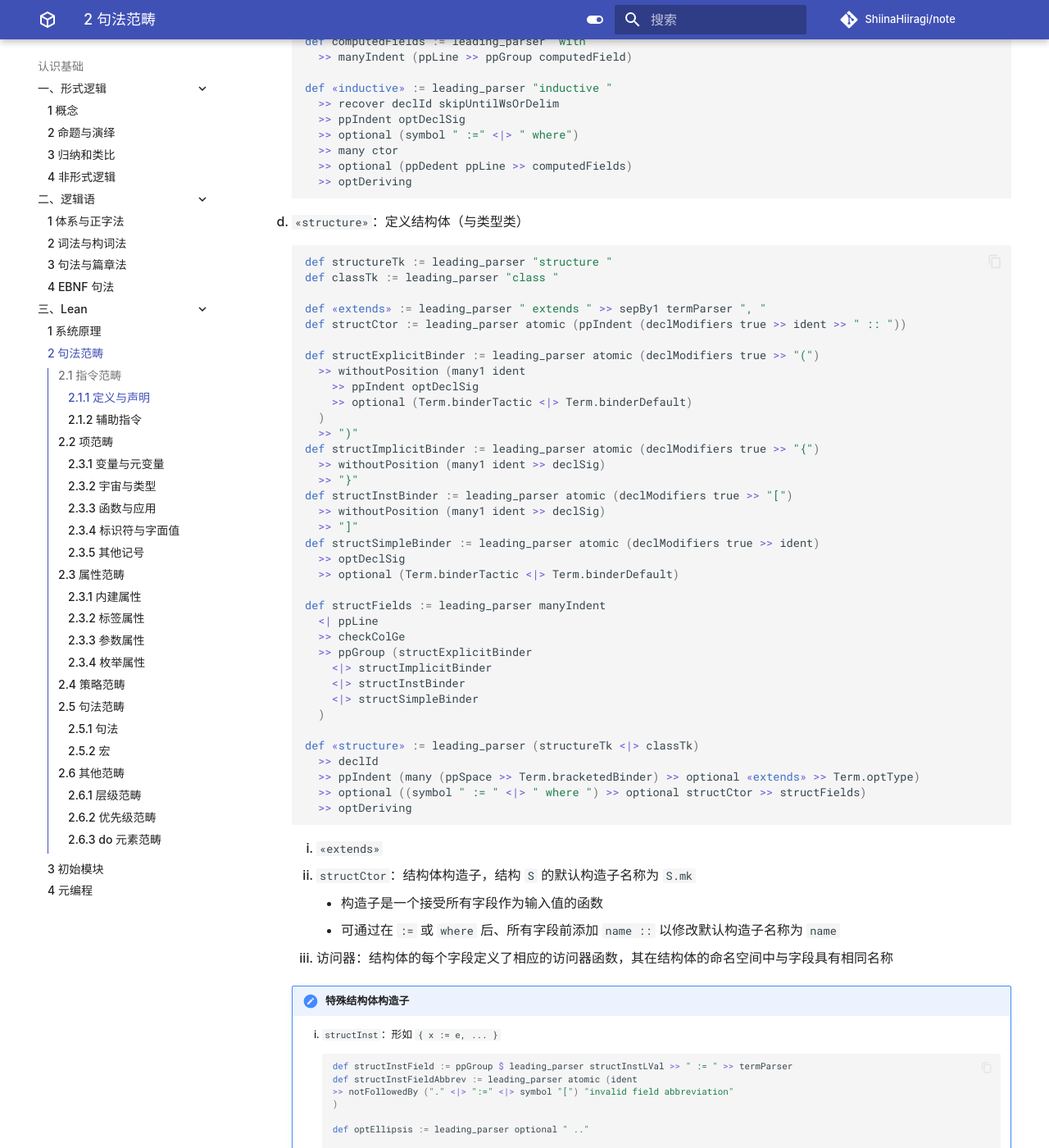
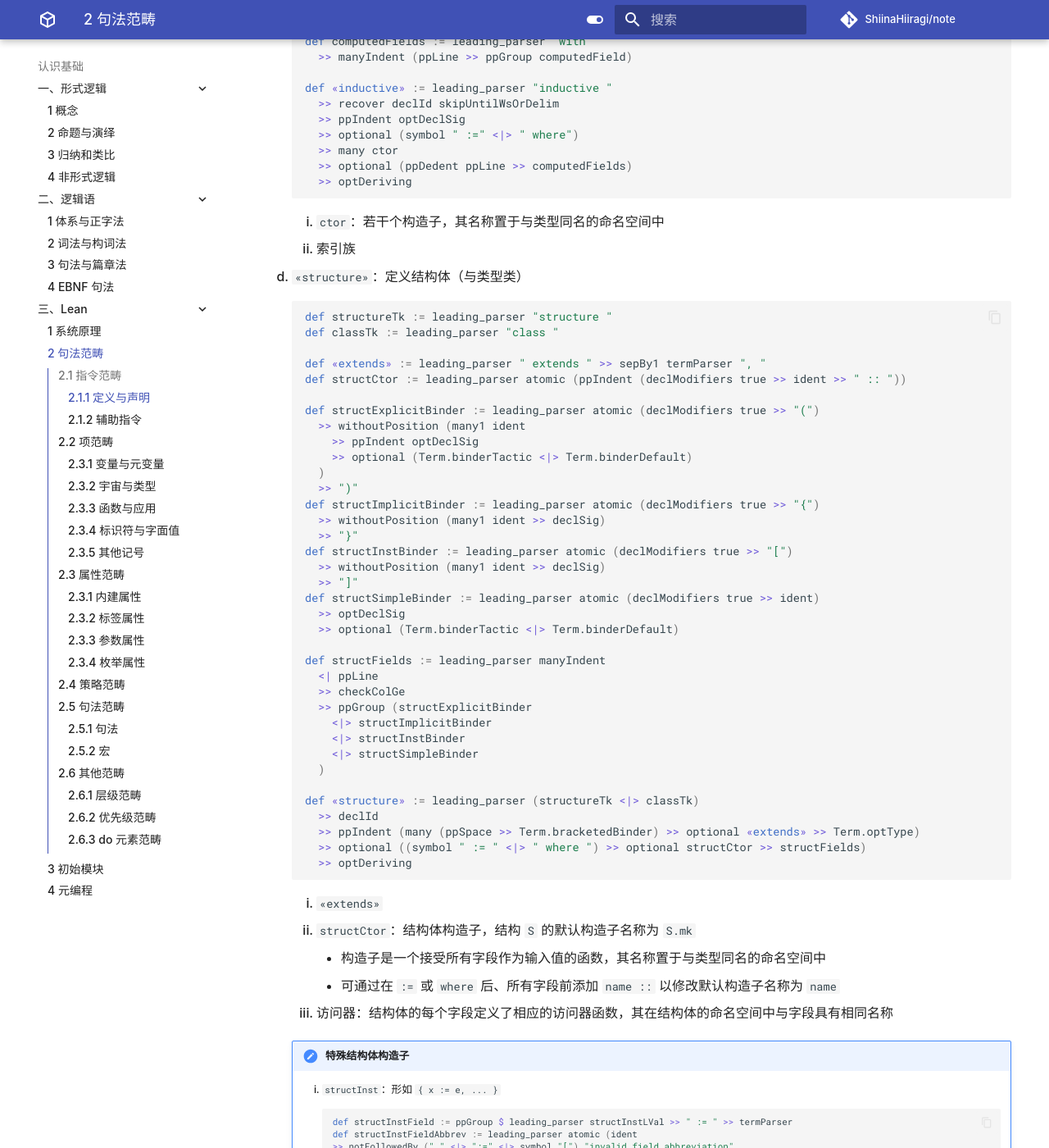
Before and after one commit to ShiinaHiiragi/note, an MkDocs documentation site: the page built from docs/cogn/lean/cat.md, in a window 1280 px wide and 1400 px high, scrolled down 2765 px. Shown: the whole window at 82% size. Built offline with MkDocs 1.6.1 and Material for MkDocs 9.7.7, drawn with Linux system fonts in a browser that asks for light colours; comment, search, counter and statistics services are not loaded.

Commit message:
into match

````diff
--- a/docs/cogn/lean/cat.md
+++ b/docs/cogn/lean/cat.md
@@ -147,6 +147,9 @@
           >> optDeriving
         ```
 
+        1. `ctor`：若干个构造子，其名称置于与类型同名的命名空间中
+        2. 索引族 <!-- TODO -->
+
     4. `«structure»`：定义结构体（与类型类）
 
         ```lean
@@ -190,7 +193,7 @@
 
         1. `«extends»` <!-- TODO -->
         2. `structCtor`：结构体构造子，结构 `S` 的默认构造子名称为 `S.mk`
-            - 构造子是一个接受所有字段作为输入值的函数
+            - 构造子是一个接受所有字段作为输入值的函数，其名称置于与类型同名的命名空间中
             - 可通过在 `:=` 或 `where` 后、所有字段前添加 `name ::` 以修改默认构造子名称为 `name`
         3. 访问器：结构体的每个字段定义了相应的访问器函数，其在结构体的命名空间中与字段具有相同名称
 
@@ -436,7 +439,7 @@
     2. `ellipsis`：省略号 `..`
     3. `termParser`：直接传入一个普通项
 
-3. 扩展字段记号：若 `e : T`，则可将 `T.f e` 简记为 `e.f`，`f` 可以是序号或标识符
+3. 扩展字段记号：若 `e : T`，则可将 `T.f e` 简记为 `e.f`，`f` 可以是索引或标识符
 
     ```lean
     @[builtin_term_parser]
````
Also changed, not shown: docs/cogn/lean/trans.md (+2 -0 lines).
